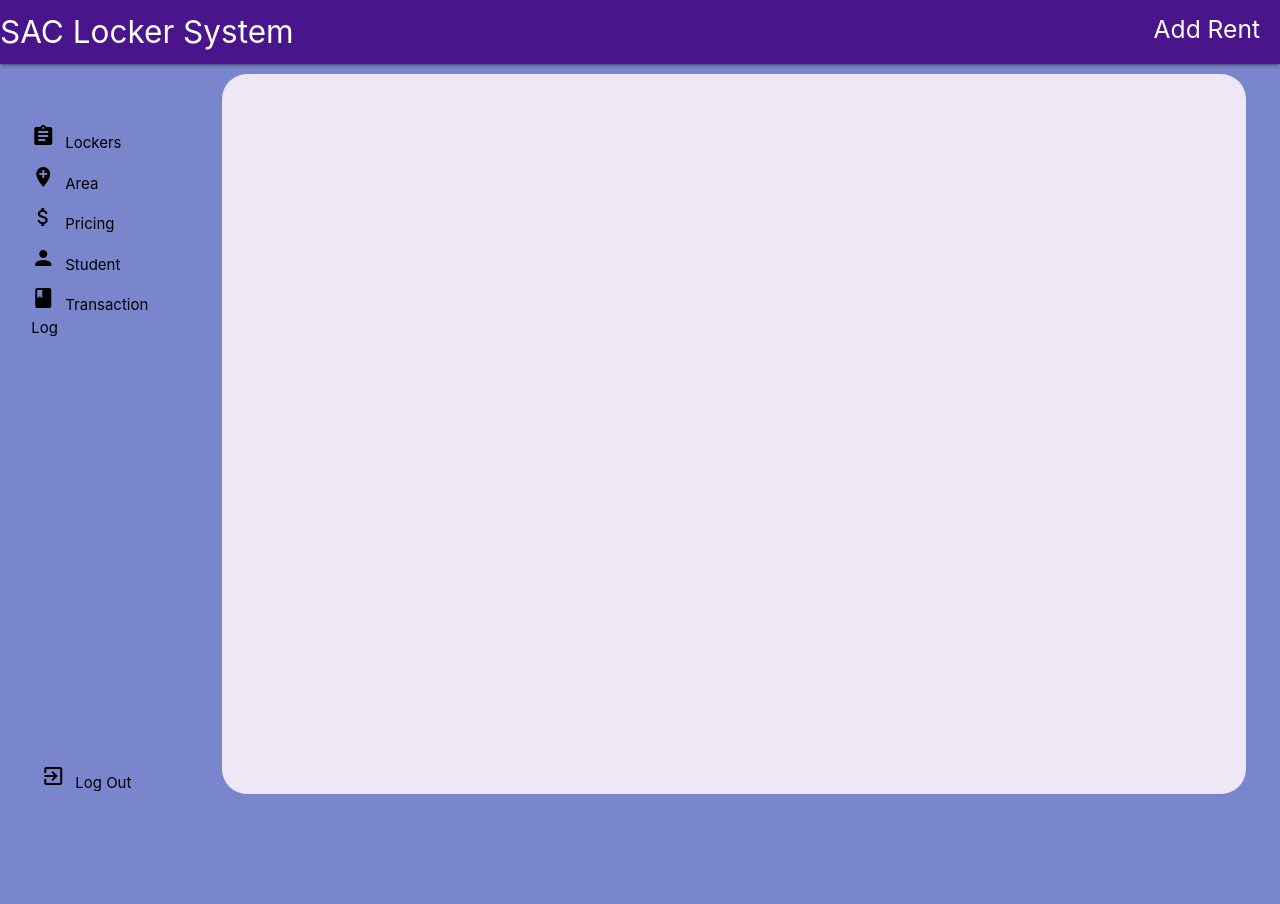
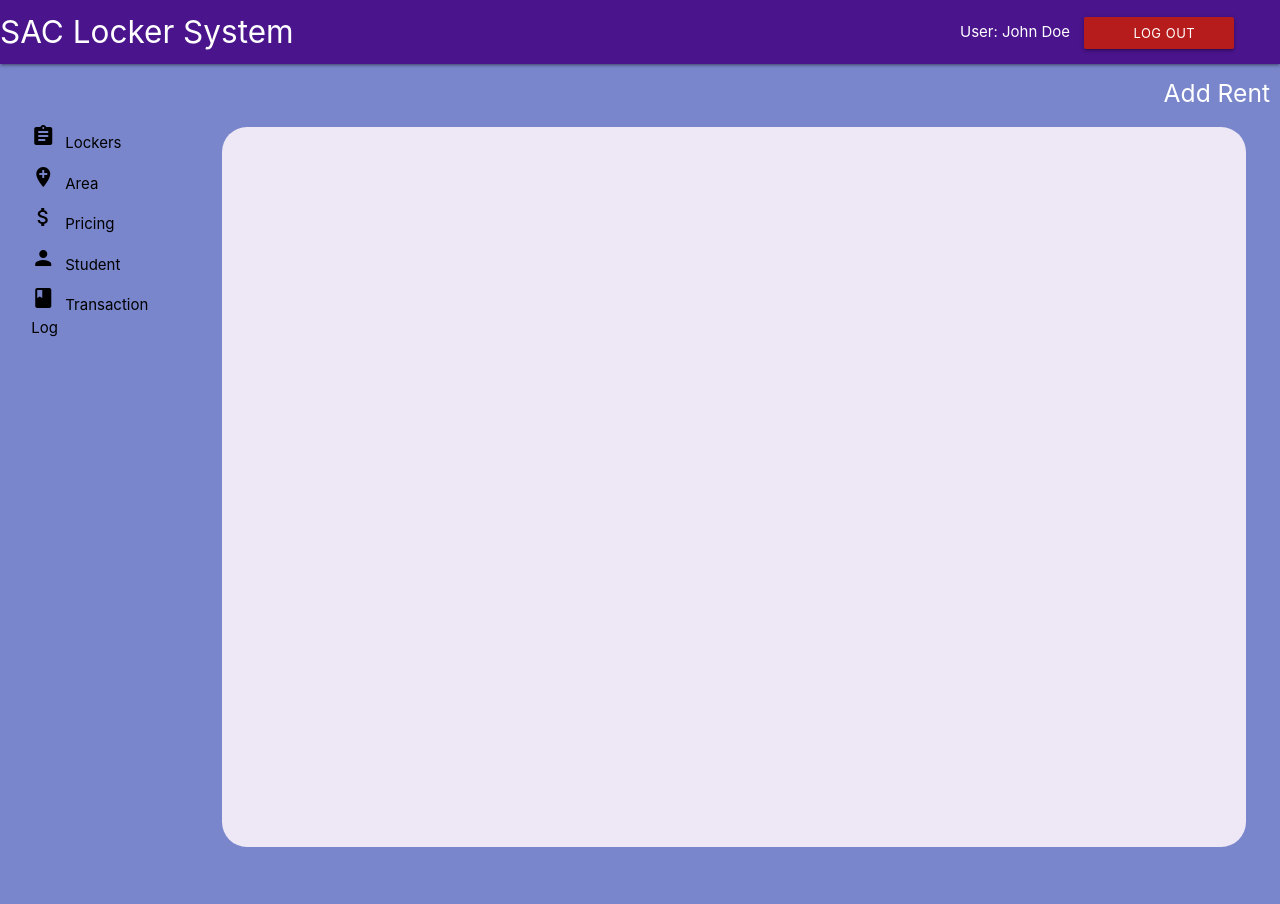
Before and after one commit to uwidcit/Lockers-App, a Flask app: page /makerent/1 in a window 1280 px wide. Run offline with Flask 2, Linux system fonts and the light colour scheme; data that the repository does not hold is empty.

Commit message:
side nav and navbar adjusted

```diff
--- a/controllers/user.py
+++ b/controllers/user.py
@@ -30,3 +30,9 @@ def update_user(id, username):
         db.session.add(user)
         return db.session.commit()
     return None
+
+def get_current_user(id):
+    user = get_user(id)
+    if user:
+        return user.username
+    return None
--- a/templates/layout.html
+++ b/templates/layout.html
@@ -15,9 +15,14 @@
   <body  class ="indigo lighten-2" style ="overflow: hidden; height:80vh; display: flexbox;">
     <div>
       <nav class=" purple darken-4 " >
-        <div class=" nav-wrapper" style="padding-right: 20px;display:flexbox;flex-wrap: wrap;">
+        <div class=" nav-wrapper" style="display:inline;position: relative;">
           <a href="#!" class=" white-text brand-logo left" style="width:300px;">SAC Locker System</a>
-          <h5 href="#!" class="white-text right hide-on-med-and-down" style=" padding-left: 70vw;">{% block page %}{% endblock %}</h5>
+          <div style="margin-left: 75vw;">
+            <a href="#name" style="padding-right:10px;"><span class="white-text name">User: John Doe</span></a>
+            <a class="red darken-4 btn-small center-align" style="width: 150px;" href="/"><h7 style="padding-left:10px;" >Log Out</h7></a>
+            <h5 href="#!" class="white-text right hide-on-med-and-down" style="padding-right:10px;">{% block page %}{% endblock %}</h5>
+
+          </div>
 
         </div>
 
@@ -33,8 +38,7 @@
           <li style="padding: 5px; padding-left: 20px;"><a class="waves-effect black-text text-lighten-4" href="/rentType"><i class="material-icons">attach_money</i><h7 style="padding-left:10px;" >Pricing</h7></a></li>
           <li style="padding: 5px; padding-left: 20px;"><a class="waves-effect black-text text-lighten-4" href="/student"><i class="material-icons">person</i><h7 style="padding-left:10px;" ></h7>Student</a></li>
           <li><a class="waves-effect black-text text-lighten-4" href="/transactionLog" style="padding: 5px; padding-left: 20px;"><i class="material-icons">book</i><h7 style="padding-left:10px;" >Transaction Log</h7></a></li>
-          <li style="padding-top: 420px; padding-left: 30px;"><a class="waves-effect black-text text-lighten-4" href="/"><i class="material-icons">exit_to_app</i><h7 style="padding-left:10px;" >Log Out</h7></a></li>
-           </ul>
+          </ul>
 
       </div>
 
--- a/views/index.py
+++ b/views/index.py
@@ -1,5 +1,5 @@
 from flask import Blueprint, redirect, render_template, request, send_from_directory,flash,url_for
-
+from controllers import get_current_user
 index_views = Blueprint('index_views', __name__, template_folder='../templates')
 
 @index_views.route('/', methods=['GET'])
```
